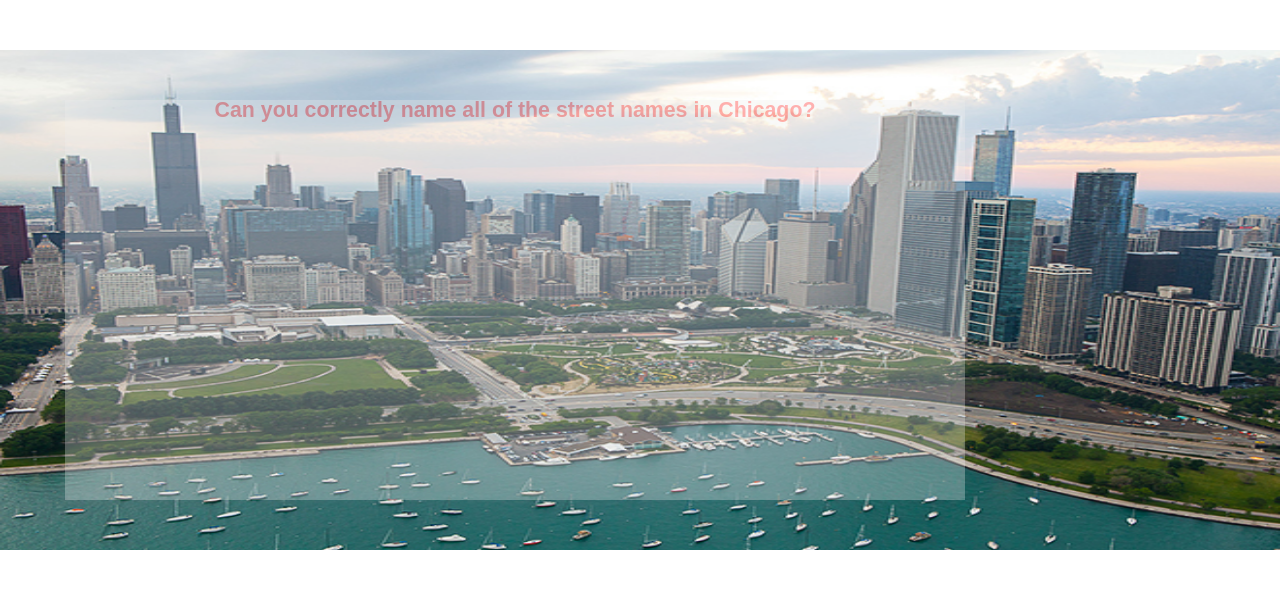
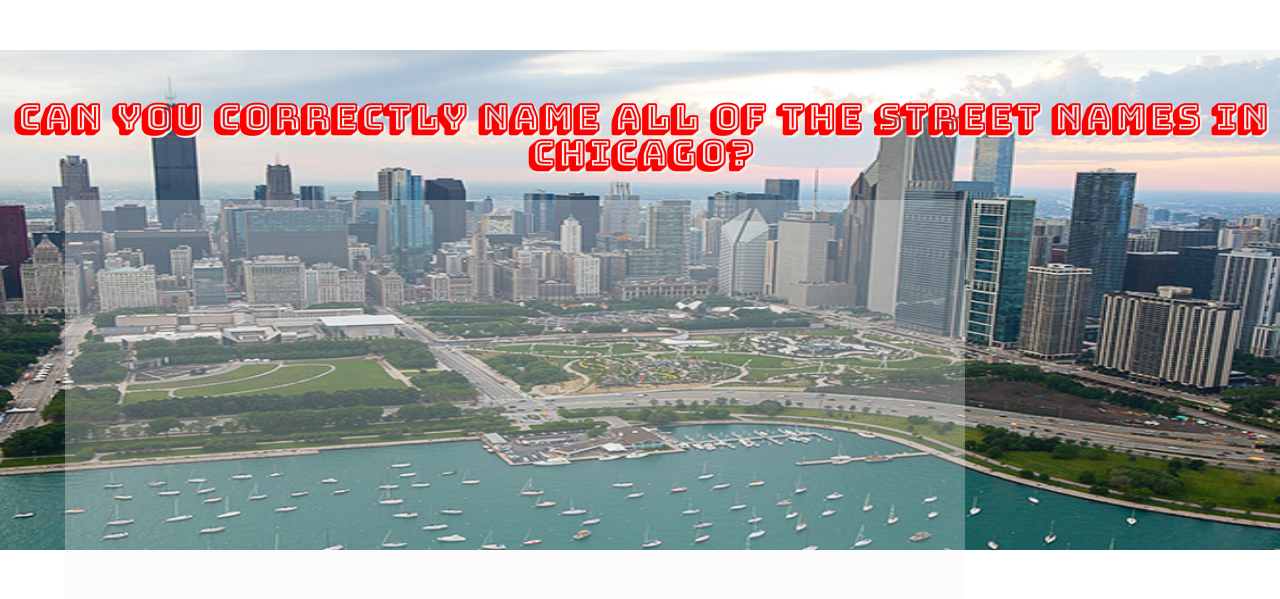
Before and after one commit to grace000/week3files, a PHP site: page / in a window 1280 px wide. Shown: the top 599 px of the page. Run offline with PHP 8.4, Linux system fonts and the light colour scheme.

Commit message:
google fonts add

```diff
--- a/assets/css/styles.css
+++ b/assets/css/styles.css
@@ -38,11 +38,17 @@ img {
     left: 15px;
 }
 
-h1,
-h2 {
+.topbar {
+    position: relative;
+    height: 50px;
+    padding-top: 50px;
+}
+
+h1 {
     text-align: center;
-    z-index: 30px;
+    font-size: 36px;
+    text-shadow: 2px 2px #f0f0f0;
     color: red;
-    height: 200px;
-
+    font-family: 'Bungee Shade', cursive;
+    height: 50px;
 }
--- a/index.html
+++ b/index.html
@@ -9,13 +9,23 @@
 
   <!--Linking assets folder-->
   <link rel="stylesheet" type="text/css" href="assets/css/styles.css">
+
+  <!--Linking google fonts-->
+  <link href="https://fonts.googleapis.com/css?family=Bungee+Shade" rel="stylesheet">
+
 </head>
 
 <body>
       <div class="main-container">
+
         <img src="assets/images/chicago.jpg" alt="Chicago">
+        <div class="topbar">
+        <h1>Can you correctly name all of the street names in Chicago?</h1>
+        </div>
           <div id="gameContainer">
-            <h1>Can you correctly name all of the street names in Chicago?</h1>
+
+            <br>
+
           </div>
 
             <h2>Current Word</h2>
```
